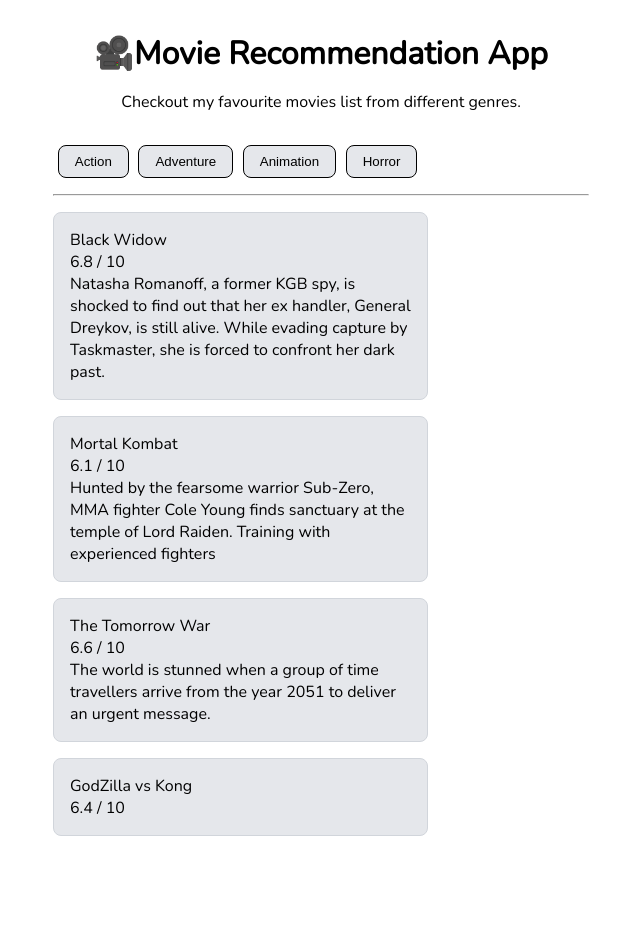
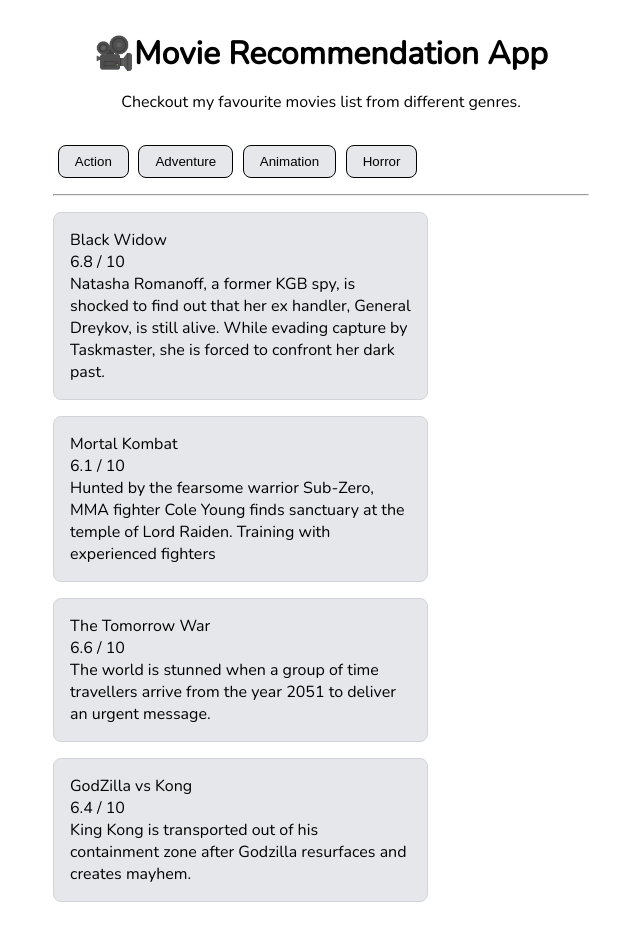
Before and after one commit to IImRan007/movie-recommendation-app, a React (Create React App) app: page / in a window 1280 px wide. Shown: the top 940 px of the page, without its empty margins (319-959 px from the left). Before the commit the page ends 884 px from the top, so only its background shows below. Built offline with nearby package versions, Linux system fonts and the light colour scheme.

Commit message:
feat: added movie description

```diff
--- a/src/App.js
+++ b/src/App.js
@@ -23,60 +23,86 @@
     },
     {
       name: "GodZilla vs Kong",
+      description:
+        "King Kong is transported out of his containment zone after Godzilla resurfaces and creates mayhem.",
       rating: "6.4 / 10",
     },
   ],
   Adventure: [
     {
       name: "Shang-Chi and the Legend of the Ten Rings",
+      description:
+        "Martial-arts master Shang-Chi confronts the past he thought he left behind when he's drawn into the web of the mysterious Ten Rings organization.",
       rating: "8 / 10",
     },
     {
       name: "Jungle Cruise",
+      description:
+        "Dr. Lily Houghton enlists the aid of wisecracking skipper Frank Wolff to take her down the Amazon in his ramshackle boat.",
       rating: "6.6 / 10",
     },
     {
       name: "Suicide Squad 2",
+      description:
+        "Assemble a team of the world's most dangerous, incarcerated Super Villains, provide them with the most powerful arsenal at the government's disposal, and send them off on a mission to defeat an enigmatic, insuperable entity.",
       rating: "7.3 / 10",
     },
     {
       name: "The Green Knight",
+      description:
+        "King Arthur's headstrong nephew embarks on a daring quest to confront the Green Knight, a mysterious giant who appears at Camelot.",
       rating: "6.6 / 10",
     },
   ],
   Animation: [
     {
       name: "Soul",
+      description:
+        "A jazz musician, stuck in a mediocre job, finally gets his big break.",
       rating: "8.1 / 10",
     },
     {
       name: "Wolfwalkers",
+      description:
+        "In a time of superstition and magic, when wolves are seen as demonic and nature an evil to be tamed, a young apprentice hunter, Robyn, comes to Ireland with her father to wipe out the last pack.",
       rating: "8.1 / 10",
     },
     {
       name: "Onward",
+      description:
+        "In a magical realm where technological advances have taken over, Ian and Barley, two elven brothers, set out on an epic adventure to resurrect their late father for a day.",
       rating: "7.4 / 10",
     },
     {
       name: "Weathering With You",
+      description:
+        "Set during a period of exceptionally rainy weather, high-school boy Hodaka Morishima runs away from his troubled rural home to Tokyo and befriends an orphan girl who can manipulate the weather.",
       rating: "7.5 / 10",
     },
   ],
   Horror: [
     {
       name: "Don't Breathe 2",
+      description:
+        "Blind veteran Norman Nordstrom has been hiding out for several years in an isolated cabin. He lives with a young girl and has recreated the family stolen from him by a drunken driver.",
       rating: "6.1 / 10",
     },
     {
       name: "Malignant",
+      description:
+        "Madison, a young woman, is terrified by visions of the murders of strangers. Later, Madison decides to find and save the victims.",
       rating: "6.3 / 10",
     },
     {
       name: "The Conjuring 3",
+      description:
+        "Paranormal investigators Ed and Lorraine Warren take on one of the most sensational cases of their careers after a cop stumbles upon a dazed and bloodied young man walking down the road.",
       rating: "6.3 / 10",
     },
     {
       name: "Escape Room 2",
+      description:
+        "Six people unwittingly find themselves locked in another series of escape rooms, slowly uncovering what they have in common to survive -- and discovering they've all played the game before.",
       rating: "5.8 / 10",
     },
   ],
```
